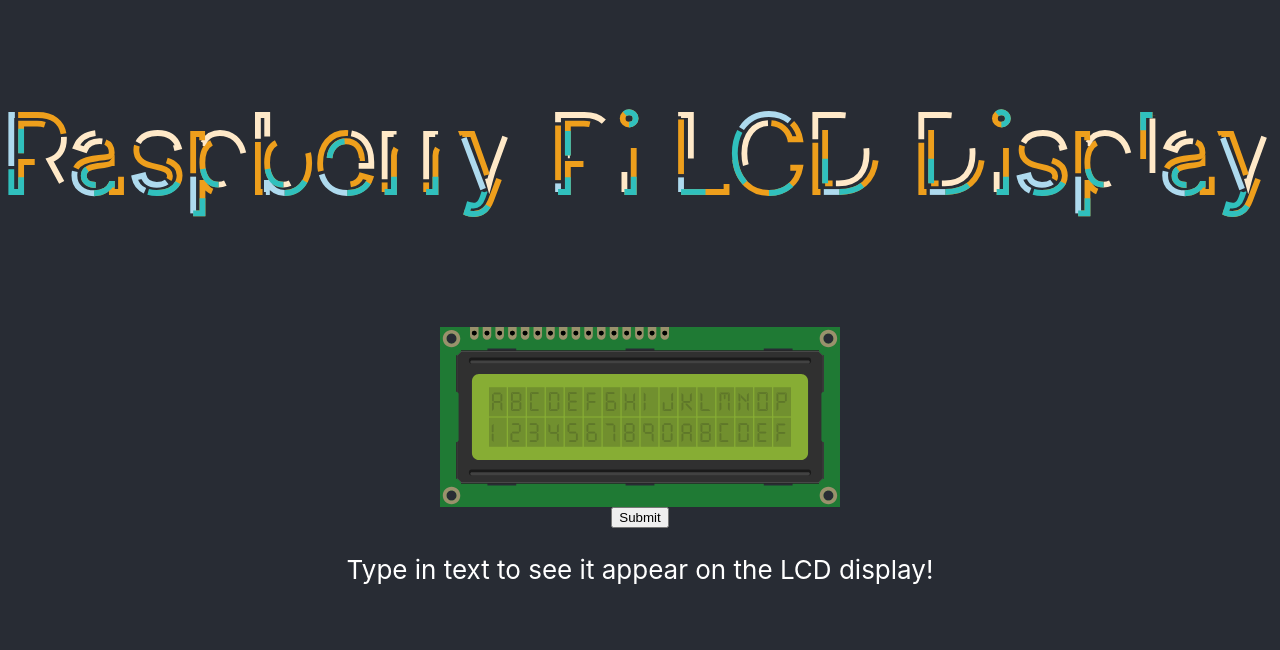
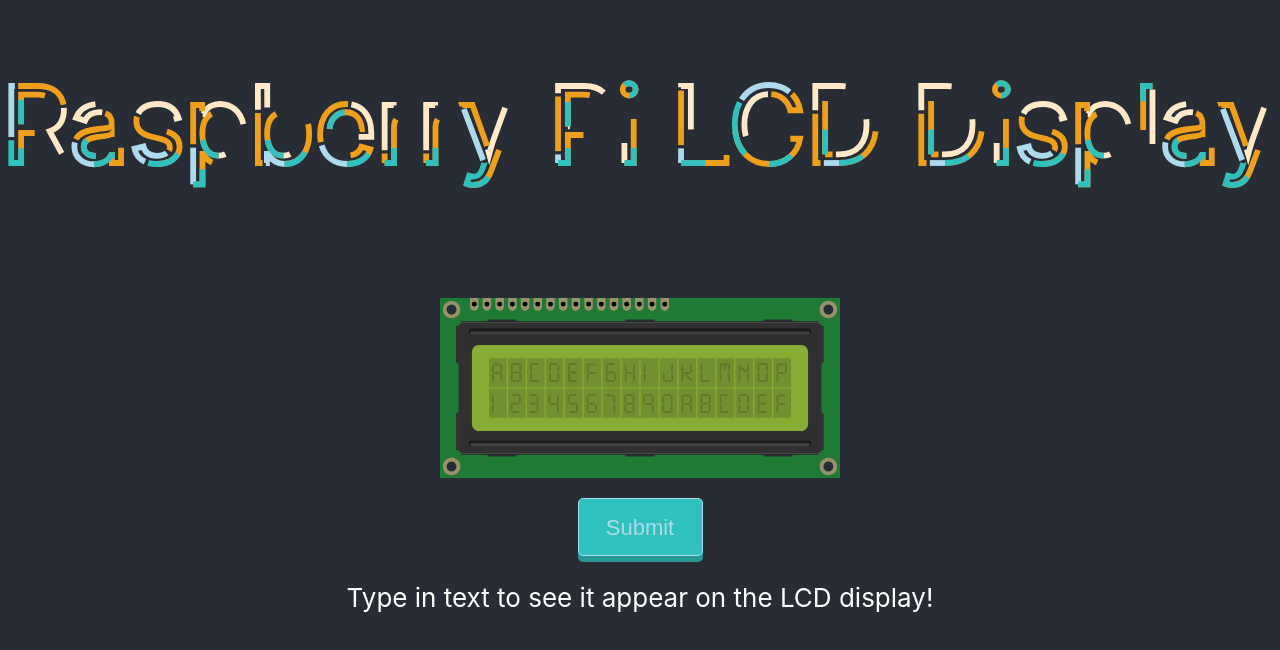
Before and after one commit to sktrinh12/rpi-k8s-react, a React (Create React App) app in the folder frontend/: page / in a window 1280 px wide. Shown: the top 650 px of the page. Built offline with nearby package versions, Linux system fonts and the light colour scheme.

Commit message:
changed cursor for title and lcd svg, add new css style for button

```diff
--- a/frontend/src/App.css
+++ b/frontend/src/App.css
@@ -4,7 +4,7 @@
 
 .lcd-class {
   font-family: digital-display;
-  cursor: pointer;
+  cursor: text;
 }
 
 /* svg { */
@@ -32,6 +32,7 @@
   stroke-width: 5px;
   stroke-dashoffset: 0%;
   animation: stroke-offset 5.5s infinite linear;
+  cursor: default;
 }
 
 .App-header .text-copy:nth-child(1) {
@@ -87,39 +88,35 @@
   /* position: absolute; */
 }
 
-.button-style {
+.button-3d {
   position: relative;
-  background-color: #30c0bd;
-  border: none;
+  width: auto;
+  text-decoration: none;
+  border-radius: 5px;
+  border: solid 1px #aedaee;
+  background: #30c0bd;
+  text-align: center;
+  padding: 16px 18px 14px;
   font-size: 22px;
   color: #aedaee;
-  padding: 16px;
   margin-top: 20px;
   width: 125px;
-  border-radius: 4px;
-  text-align: center;
-  transition-duration: 0.4s;
-  text-decoration: none;
-  overflow: hidden;
+
   cursor: pointer;
+  -webkit-transition: all 0.1s;
+  -moz-transition: all 0.1s;
+  transition: all 0.1s;
+
+  -webkit-box-shadow: 0px 6px 0px #30c0bd;
+  -moz-box-shadow: 0px 6px 0px #30c0bd;
+  box-shadow: 0px 6px 0px #269997;
 }
 
-.button-style:after {
-  content: "";
+.button-3d:active {
+  -webkit-box-shadow: 0px 2px 0px #30c0bd;
+  -moz-box-shadow: 0px 2px 0px #30c0bd;
+  box-shadow: 0px 2px 0px #30c0bd;
+  position: relative;
+  top: 4px;
   background: #ee9f1c;
-  display: block;
-  position: absolute;
-  padding-top: 300%;
-  padding-left: 350%;
-  margin-left: -20px !important;
-  margin-top: -120%;
-  opacity: 0;
-  transition: all 0.8s;
 }
-
-.button-style:active:after {
-  padding: 0;
-  margin: 0;
-  opacity: 1;
-  transition: 0s;
-}
```
